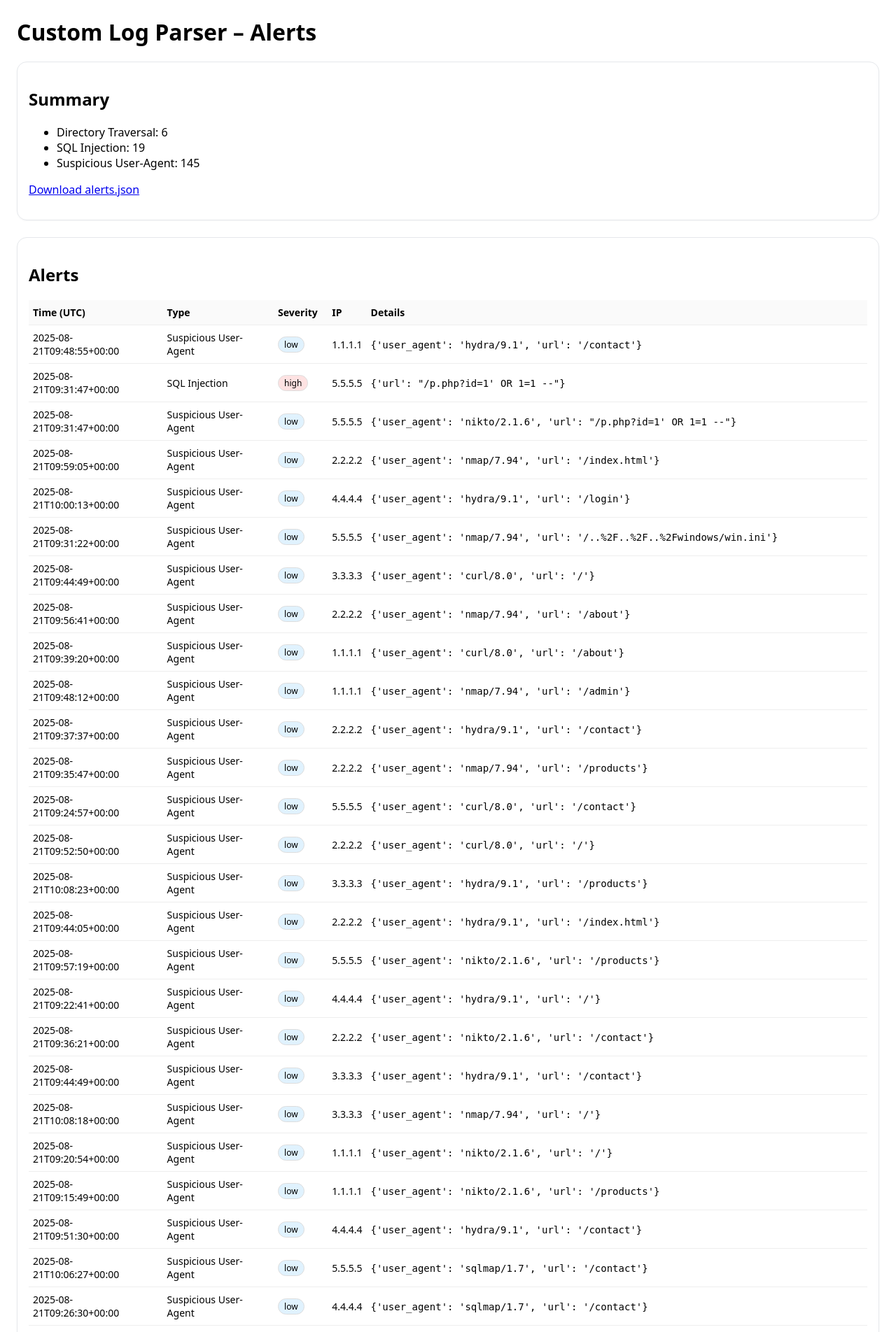
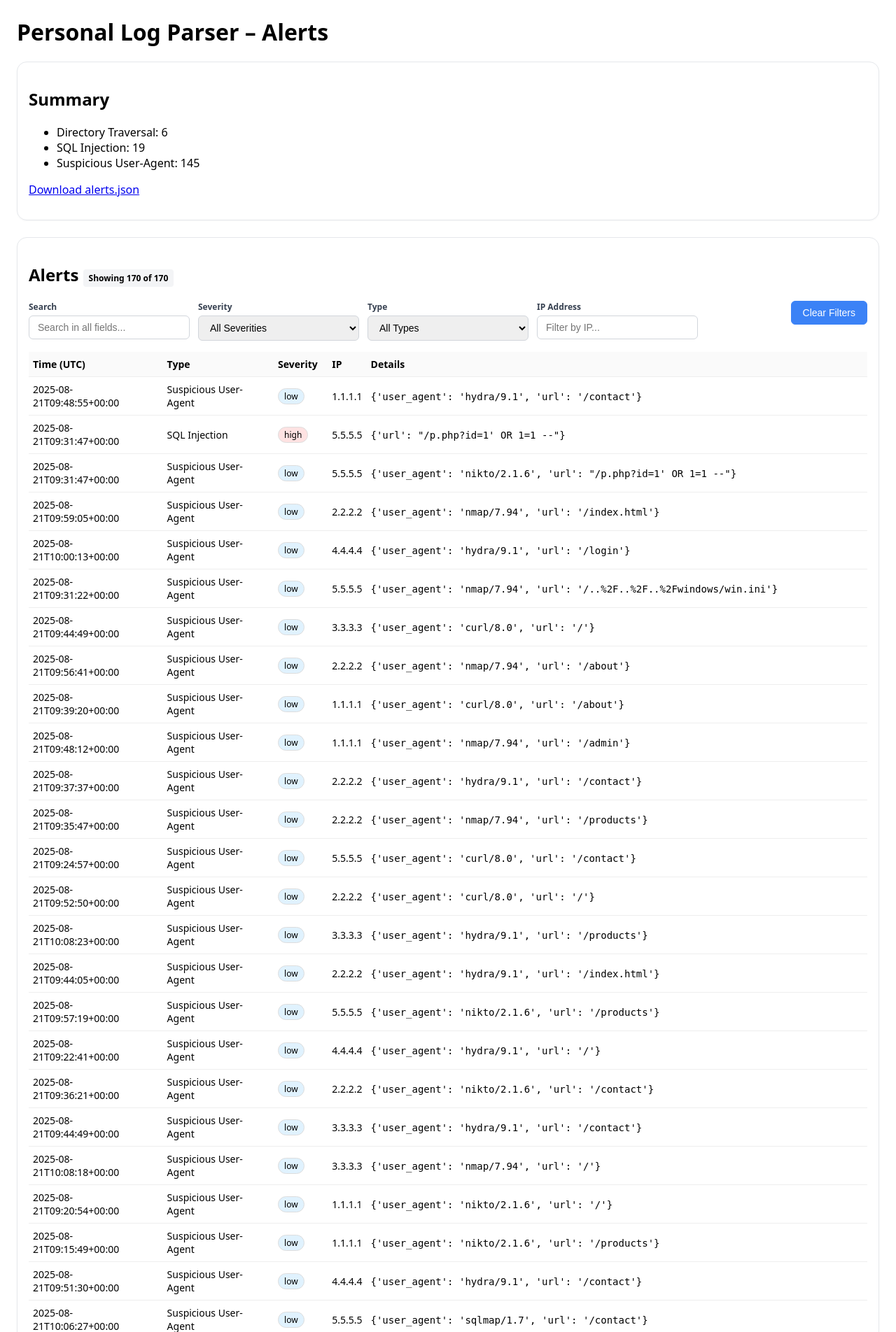
Before and after one commit to Revprm/lws-parser, a Flask app: page / in a window 1280 px wide. Shown: the top 1904 px of the page at 70% size. Run offline with Flask 3, Linux system fonts and the light colour scheme.

Commit message:
feat: Update dashboard layout and add filtering functionality for alerts

```diff
--- a/dashboard/app.py
+++ b/dashboard/app.py
@@ -4,7 +4,7 @@ import json
 import os
 
 app = Flask(__name__, template_folder="templates", static_folder="static")
-ALERTS_PATH = Path(os.environ.get("ALERTS_JSON", "../outputs/alerts.json")).resolve()
+ALERTS_PATH = Path(__file__).parent.parent / "outputs" / "alerts.json"
 
 
 @app.route("/")
--- a/dashboard/templates/index.html
+++ b/dashboard/templates/index.html
@@ -1,40 +1,216 @@
 <!doctype html>
 <html lang="en">
+
 <head>
-  <meta charset="utf-8"/>
-  <meta name="viewport" content="width=device-width,initial-scale=1"/>
-  <title>Custom Log Parser – Alerts</title>
+  <meta charset="utf-8" />
+  <meta name="viewport" content="width=device-width,initial-scale=1" />
+  <title>Personal Log Parser – Alerts</title>
   <script>
-    function summarize(data){
+    function summarize(data) {
       const counts = {};
-      for (const a of data) counts[a.type] = (counts[a.type]||0)+1;
+      for (const a of data) counts[a.type] = (counts[a.type] || 0) + 1;
       return counts;
     }
+
+    function filterAlerts() {
+      const searchTerm = document.getElementById('searchInput').value.toLowerCase();
+      const severityFilter = document.getElementById('severityFilter').value;
+      const typeFilter = document.getElementById('typeFilter').value;
+      const ipFilter = document.getElementById('ipFilter').value.toLowerCase();
+
+      const rows = document.querySelectorAll('#alertsTable tbody tr');
+      let visibleCount = 0;
+
+      rows.forEach(row => {
+        const time = row.cells[0].textContent.toLowerCase();
+        const type = row.cells[1].textContent.toLowerCase();
+        const severity = row.cells[2].textContent.toLowerCase();
+        const ip = row.cells[3].textContent.toLowerCase();
+        const details = row.cells[4].textContent.toLowerCase();
+
+        const matchesSearch = searchTerm === '' ||
+          time.includes(searchTerm) ||
+          type.includes(searchTerm) ||
+          severity.includes(searchTerm) ||
+          ip.includes(searchTerm) ||
+          details.includes(searchTerm);
+
+        const matchesSeverity = severityFilter === '' || severity.includes(severityFilter);
+        const matchesType = typeFilter === '' || type === typeFilter.toLowerCase();
+        const matchesIP = ipFilter === '' || ip.includes(ipFilter);
+
+        if (matchesSearch && matchesSeverity && matchesType && matchesIP) {
+          row.style.display = '';
+          visibleCount++;
+        } else {
+          row.style.display = 'none';
+        }
+      });
+
+      document.getElementById('visibleCount').textContent = visibleCount;
+    }
+
+    function clearFilters() {
+      document.getElementById('searchInput').value = '';
+      document.getElementById('severityFilter').value = '';
+      document.getElementById('typeFilter').value = '';
+      document.getElementById('ipFilter').value = '';
+      filterAlerts();
+    }
+
     document.addEventListener("DOMContentLoaded", () => {
       const data = JSON.parse(document.getElementById("alerts-json").textContent || "[]");
       const sum = summarize(data);
       const wrap = document.getElementById("summary");
-      for (const k of Object.keys(sum).sort()){
+      for (const k of Object.keys(sum).sort()) {
         const li = document.createElement("li");
         li.textContent = `${k}: ${sum[k]}`;
         wrap.appendChild(li);
       }
+
+      // Populate type filter options
+      const typeFilter = document.getElementById('typeFilter');
+      const types = [...new Set(data.map(a => a.type))].sort();
+      types.forEach(type => {
+        const option = document.createElement('option');
+        option.value = type;
+        option.textContent = type;
+        typeFilter.appendChild(option);
+      });
+
+      // Set initial count
+      document.getElementById('visibleCount').textContent = data.length;
     });
   </script>
   <style>
-    body { font-family: ui-sans-serif,system-ui,Segoe UI,Roboto,Helvetica,Arial; margin: 24px; }
-    .card { border: 1px solid #e5e7eb; border-radius: 14px; padding: 16px; margin-bottom: 24px; box-shadow: 0 1px 2px rgba(0,0,0,.04); }
-    table { border-collapse: collapse; width: 100%; }
-    th, td { border-bottom: 1px solid #eee; padding: 8px 6px; text-align: left; font-size: 14px;}
-    th { background: #fafafa; position: sticky; top: 0; }
-    .pill { display:inline-block; padding:2px 8px; border-radius:999px; border:1px solid #ddd; font-size:12px;}
-    .sev-high { background:#fee2e2; }
-    .sev-medium { background:#fef3c7; }
-    .sev-low { background:#e0f2fe; }
+    body {
+      font-family: ui-sans-serif, system-ui, Segoe UI, Roboto, Helvetica, Arial;
+      margin: 24px;
+    }
+
+    .card {
+      border: 1px solid #e5e7eb;
+      border-radius: 14px;
+      padding: 16px;
+      margin-bottom: 24px;
+      box-shadow: 0 1px 2px rgba(0, 0, 0, .04);
+    }
+
+    table {
+      border-collapse: collapse;
+      width: 100%;
+    }
+
+    th,
+    td {
+      border-bottom: 1px solid #eee;
+      padding: 8px 6px;
+      text-align: left;
+      font-size: 14px;
+    }
+
+    th {
+      background: #fafafa;
+      position: sticky;
+      top: 0;
+    }
+
+    .pill {
+      display: inline-block;
+      padding: 2px 8px;
+      border-radius: 999px;
+      border: 1px solid #ddd;
+      font-size: 12px;
+    }
+
+    .sev-high {
+      background: #fee2e2;
+    }
+
+    .sev-medium {
+      background: #fef3c7;
+    }
+
+    .sev-low {
+      background: #e0f2fe;
+    }
+
+    .filters {
+      display: grid;
+      grid-template-columns: repeat(auto-fit, minmax(200px, 1fr));
+      gap: 12px;
+      margin-bottom: 16px;
+    }
+
+    .filter-group {
+      display: flex;
+      flex-direction: column;
+    }
+
+    .filter-group label {
+      font-size: 12px;
+      font-weight: 600;
+      margin-bottom: 4px;
+      color: #374151;
+    }
+
+    .filter-group input,
+    .filter-group select {
+      padding: 8px 12px;
+      border: 1px solid #d1d5db;
+      border-radius: 6px;
+      font-size: 14px;
+    }
+
+    .filter-group input:focus,
+    .filter-group select:focus {
+      outline: none;
+      border-color: #3b82f6;
+      box-shadow: 0 0 0 3px rgba(59, 130, 246, 0.1);
+    }
+
+    .filter-actions {
+      display: flex;
+      gap: 8px;
+      align-items: end;
+    }
+
+    .btn {
+      padding: 8px 16px;
+      border: 1px solid #d1d5db;
+      border-radius: 6px;
+      background: white;
+      cursor: pointer;
+      font-size: 14px;
+    }
+
+    .btn:hover {
+      background: #f9fafb;
+    }
+
+    .btn-primary {
+      background: #3b82f6;
+      color: white;
+      border-color: #3b82f6;
+    }
+
+    .btn-primary:hover {
+      background: #2563eb;
+    }
+
+    .count-badge {
+      display: inline-block;
+      padding: 4px 8px;
+      background: #f3f4f6;
+      border-radius: 4px;
+      font-size: 12px;
+      font-weight: 600;
+    }
   </style>
 </head>
+
 <body>
-  <h1>Custom Log Parser – Alerts</h1>
+  <h1>Personal Log Parser – Alerts</h1>
   <div class="card">
     <h2>Summary</h2>
     <ul id="summary"></ul>
@@ -42,11 +218,45 @@
   </div>
 
   <div class="card">
-    <h2>Alerts</h2>
-    <table>
+    <h2>Alerts <span class="count-badge">Showing <span id="visibleCount">0</span> of {{ alerts|length }}</span></h2>
+
+    <div class="filters">
+      <div class="filter-group">
+        <label for="searchInput">Search</label>
+        <input type="text" id="searchInput" placeholder="Search in all fields..." oninput="filterAlerts()">
+      </div>
+      <div class="filter-group">
+        <label for="severityFilter">Severity</label>
+        <select id="severityFilter" onchange="filterAlerts()">
+          <option value="">All Severities</option>
+          <option value="high">High</option>
+          <option value="medium">Medium</option>
+          <option value="low">Low</option>
+        </select>
+      </div>
+      <div class="filter-group">
+        <label for="typeFilter">Type</label>
+        <select id="typeFilter" onchange="filterAlerts()">
+          <option value="">All Types</option>
+        </select>
+      </div>
+      <div class="filter-group">
+        <label for="ipFilter">IP Address</label>
+        <input type="text" id="ipFilter" placeholder="Filter by IP..." oninput="filterAlerts()">
+      </div>
+      <div class="filter-group filter-actions">
+        <button class="btn btn-primary" onclick="clearFilters()">Clear Filters</button>
+      </div>
+    </div>
+
+    <table id="alertsTable">
       <thead>
         <tr>
-          <th>Time (UTC)</th><th>Type</th><th>Severity</th><th>IP</th><th>Details</th>
+          <th>Time (UTC)</th>
+          <th>Type</th>
+          <th>Severity</th>
+          <th>IP</th>
+          <th>Details</th>
         </tr>
       </thead>
       <tbody>
@@ -65,4 +275,5 @@
 
   <script id="alerts-json" type="application/json">{{ alerts|tojson }}</script>
 </body>
+
 </html>
```
